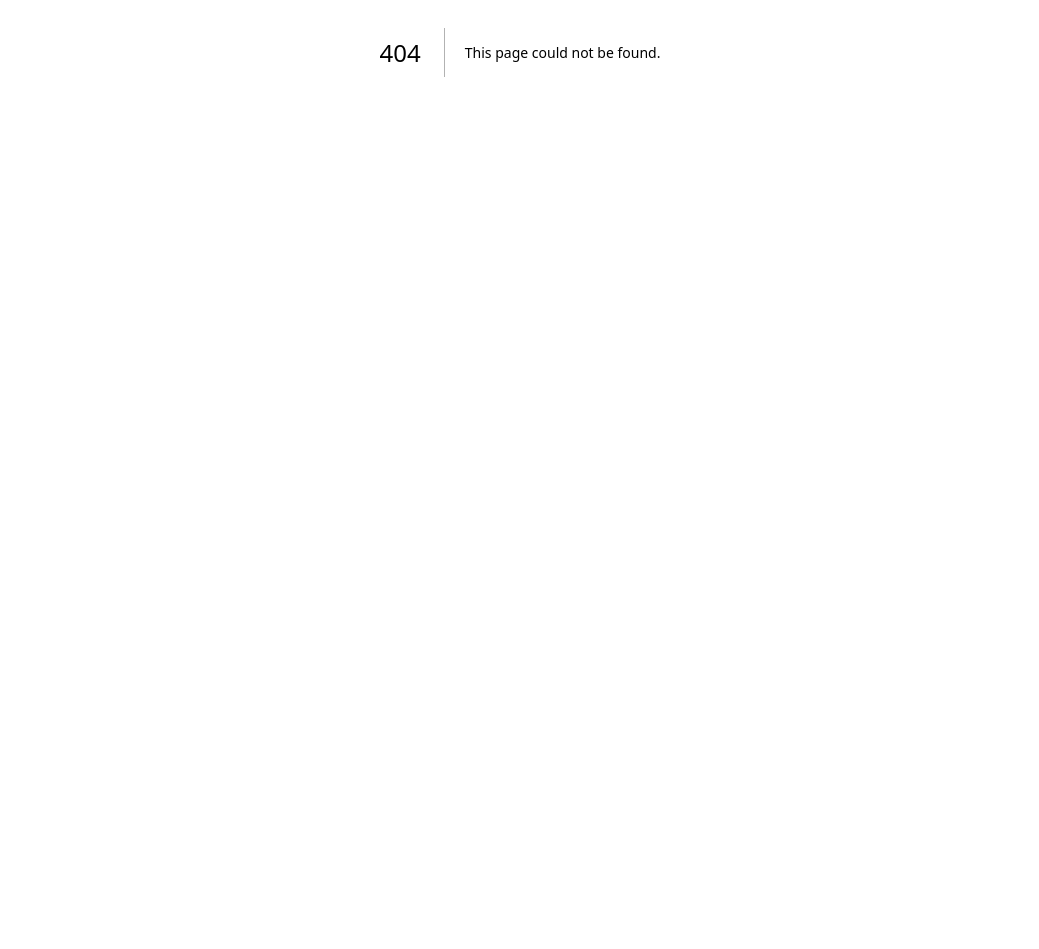
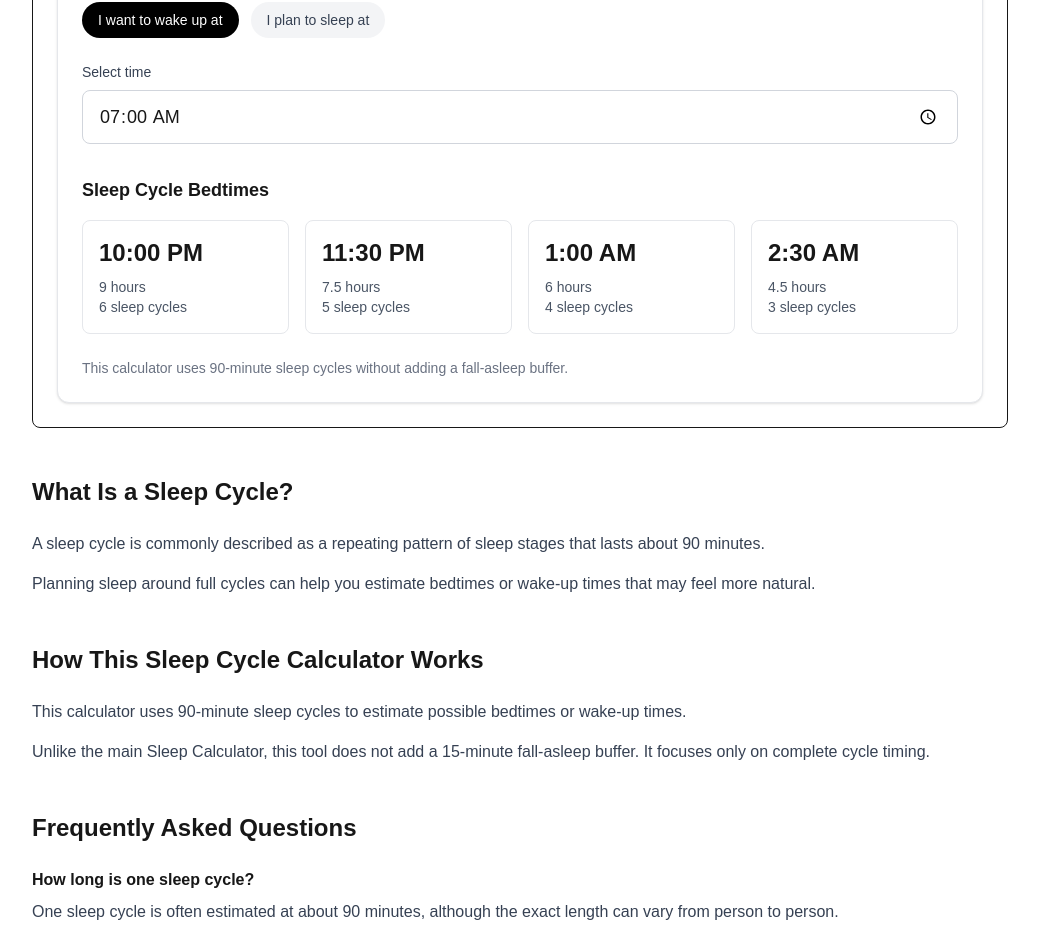
Before and after one commit to Lee-ciang/sleep-pilates-tools, a Next.js app: page /sleep-cycle-calculator in a window 1280 px wide. Before the commit this address had no page. Shown: the part 348-1297 px from the top of the page, without its empty margins (120-1159 px from the left). Before the commit the page ends 800 px from the top, so only its background shows below. Built offline with nearby package versions, Linux system fonts and the light colour scheme.

Commit message:
Build Sleep Cycle Calculator

```diff
--- a/app/page.tsx
+++ b/app/page.tsx
@@ -42,7 +42,14 @@ export default function Home() {
   </a>
 </li>
             <li>Stretch Routine Generator</li>
-            <li>Sleep Cycle Calculator</li>
+            <li>
+  <a
+    href="/sleep-cycle-calculator"
+    className="text-blue-600 hover:underline"
+  >
+    Sleep Cycle Calculator
+  </a>
+</li>
           </ul>
         </section>
       </div>
--- /dev/null
+++ b/app/sleep-cycle-calculator/page.tsx
@@ -0,0 +1,163 @@
+import type { Metadata } from "next";
+import SleepCycleCalculator from "@/components/SleepCycleCalculator";
+
+export const metadata: Metadata = {
+  title: "Sleep Cycle Calculator | Plan Around 90-Minute Cycles",
+  description:
+    "Use this free sleep cycle calculator to estimate ideal bedtimes and wake-up times based on 90-minute sleep cycles.",
+};
+
+export default function SleepCycleCalculatorPage() {
+  return (
+    <main className="min-h-screen bg-white">
+      <div className="mx-auto max-w-5xl px-6 py-16">
+        <a
+          href="/"
+          className="text-sm font-medium text-blue-600 hover:underline"
+        >
+          ← Back to all tools
+        </a>
+
+        <h1 className="mt-6 text-4xl font-bold">
+          Sleep Cycle Calculator
+        </h1>
+
+        <p className="mt-4 text-lg text-gray-600">
+          Calculate recommended sleep and wake times using 90-minute sleep
+          cycles.
+        </p>
+
+        <section className="mt-12 rounded-lg border p-6">
+          <h2 className="text-2xl font-semibold">
+            Calculator
+          </h2>
+
+          <div className="mt-6">
+  <SleepCycleCalculator />
+</div>
+        </section>
+
+        <section className="mt-12">
+  <h2 className="text-2xl font-semibold">
+    What Is a Sleep Cycle?
+  </h2>
+
+  <div className="mt-6 space-y-4 text-gray-700">
+    <p>
+      A sleep cycle is commonly described as a repeating pattern of sleep
+      stages that lasts about 90 minutes.
+    </p>
+
+    <p>
+      Planning sleep around full cycles can help you estimate bedtimes or
+      wake-up times that may feel more natural.
+    </p>
+  </div>
+</section>
+
+<section className="mt-12">
+  <h2 className="text-2xl font-semibold">
+    How This Sleep Cycle Calculator Works
+  </h2>
+
+  <div className="mt-6 space-y-4 text-gray-700">
+    <p>
+      This calculator uses 90-minute sleep cycles to estimate possible
+      bedtimes or wake-up times.
+    </p>
+
+    <p>
+      Unlike the main Sleep Calculator, this tool does not add a 15-minute
+      fall-asleep buffer. It focuses only on complete cycle timing.
+    </p>
+  </div>
+</section>
+
+<section className="mt-12">
+  <h2 className="text-2xl font-semibold">
+    Frequently Asked Questions
+  </h2>
+
+  <div className="mt-6 space-y-6">
+    <div>
+      <h3 className="font-semibold">
+        How long is one sleep cycle?
+      </h3>
+
+      <p className="mt-2 text-gray-700">
+        One sleep cycle is often estimated at about 90 minutes, although
+        the exact length can vary from person to person.
+      </p>
+    </div>
+
+    <div>
+      <h3 className="font-semibold">
+        Is this different from the Sleep Calculator?
+      </h3>
+
+      <p className="mt-2 text-gray-700">
+        Yes. The Sleep Calculator includes a 15-minute fall-asleep buffer,
+        while this Sleep Cycle Calculator focuses only on 90-minute cycles.
+      </p>
+    </div>
+
+    <div>
+      <h3 className="font-semibold">
+        How many sleep cycles should I aim for?
+      </h3>
+
+      <p className="mt-2 text-gray-700">
+        Many adults plan around 4 to 6 sleep cycles, depending on their
+        schedule and sleep needs.
+      </p>
+    </div>
+  </div>
+</section>
+
+<section className="mt-12">
+  <h2 className="text-2xl font-semibold">
+    Related Sleep Tools
+  </h2>
+
+  <div className="mt-6 grid gap-4 sm:grid-cols-3">
+    <a
+      href="/sleep-calculator"
+      className="rounded-lg border border-gray-200 p-5 hover:border-blue-300"
+    >
+      <h3 className="font-semibold">
+        Sleep Calculator
+      </h3>
+      <p className="mt-2 text-sm text-gray-600">
+        Find recommended bedtimes or wake-up times with a fall-asleep buffer.
+      </p>
+    </a>
+
+    <a
+      href="/sleep-debt-calculator"
+      className="rounded-lg border border-gray-200 p-5 hover:border-blue-300"
+    >
+      <h3 className="font-semibold">
+        Sleep Debt Calculator
+      </h3>
+      <p className="mt-2 text-sm text-gray-600">
+        Estimate how much sleep you may be missing over time.
+      </p>
+    </a>
+
+    <a
+      href="/nap-calculator"
+      className="rounded-lg border border-gray-200 p-5 hover:border-blue-300"
+    >
+      <h3 className="font-semibold">
+        Nap Calculator
+      </h3>
+      <p className="mt-2 text-sm text-gray-600">
+        Find a practical nap length based on your schedule.
+      </p>
+    </a>
+  </div>
+</section>
+      </div>
+    </main>
+  );
+}
--- /dev/null
+++ b/components/SleepCycleCalculator.tsx
@@ -0,0 +1,138 @@
+"use client";
+
+import { useMemo, useState } from "react";
+
+type Mode = "wake" | "bed";
+
+type CycleResult = {
+  time: string;
+  cycles: number;
+  duration: string;
+};
+
+const CYCLE_MINUTES = 90;
+const RECOMMENDED_CYCLES = [6, 5, 4, 3];
+
+function parseTimeToDate(time: string) {
+  const [hours, minutes] = time.split(":").map(Number);
+  const date = new Date();
+
+  date.setHours(hours, minutes, 0, 0);
+
+  return date;
+}
+
+function formatTime(date: Date) {
+  return date.toLocaleTimeString("en-US", {
+    hour: "numeric",
+    minute: "2-digit",
+  });
+}
+
+function formatDuration(cycles: number) {
+  const totalMinutes = cycles * CYCLE_MINUTES;
+  const hours = totalMinutes / 60;
+
+  return `${hours} hours`;
+}
+
+function calculateResults(mode: Mode, time: string): CycleResult[] {
+  const baseDate = parseTimeToDate(time);
+
+  return RECOMMENDED_CYCLES.map((cycles) => {
+    const resultDate = new Date(baseDate);
+    const totalCycleMinutes = cycles * CYCLE_MINUTES;
+
+    if (mode === "wake") {
+      resultDate.setMinutes(resultDate.getMinutes() - totalCycleMinutes);
+    } else {
+      resultDate.setMinutes(resultDate.getMinutes() + totalCycleMinutes);
+    }
+
+    return {
+      time: formatTime(resultDate),
+      cycles,
+      duration: formatDuration(cycles),
+    };
+  });
+}
+
+export default function SleepCycleCalculator() {
+  const [mode, setMode] = useState<Mode>("wake");
+  const [time, setTime] = useState("07:00");
+
+  const results = useMemo(() => calculateResults(mode, time), [mode, time]);
+
+  return (
+    <div className="rounded-xl border border-gray-200 bg-white p-6 shadow-sm">
+      <div className="flex flex-col gap-3 sm:flex-row">
+        <button
+          className={`rounded-full px-4 py-2 text-sm font-medium ${
+            mode === "wake"
+              ? "bg-black text-white"
+              : "bg-gray-100 text-gray-700"
+          }`}
+          onClick={() => setMode("wake")}
+        >
+          I want to wake up at
+        </button>
+
+        <button
+          className={`rounded-full px-4 py-2 text-sm font-medium ${
+            mode === "bed"
+              ? "bg-black text-white"
+              : "bg-gray-100 text-gray-700"
+          }`}
+          onClick={() => setMode("bed")}
+        >
+          I plan to sleep at
+        </button>
+      </div>
+
+      <label className="mt-6 block text-sm font-medium text-gray-700">
+        Select time
+      </label>
+
+      <input
+        type="time"
+        value={time}
+        onChange={(event) => setTime(event.target.value)}
+        className="mt-2 w-full rounded-lg border border-gray-300 px-4 py-3 text-lg"
+      />
+
+      <div className="mt-8">
+        <h3 className="text-lg font-semibold">
+          {mode === "wake"
+            ? "Sleep Cycle Bedtimes"
+            : "Sleep Cycle Wake-Up Times"}
+        </h3>
+
+        <div className="mt-4 grid gap-4 sm:grid-cols-4">
+          {results.map((result) => (
+            <div
+              key={`${result.time}-${result.cycles}`}
+              className="rounded-lg border border-gray-200 p-4"
+            >
+              <p className="text-2xl font-bold">
+                {result.time}
+              </p>
+
+              <p className="mt-2 text-sm text-gray-600">
+                {result.duration}
+              </p>
+
+              <p className="text-sm text-gray-600">
+                {result.cycles} sleep cycles
+              </p>
+            </div>
+          ))}
+        </div>
+      </div>
+
+      <p className="mt-6 text-sm text-gray-500">
+        This calculator uses 90-minute sleep cycles without adding a
+        fall-asleep buffer.
+      </p>
+    </div>
+  );
+}
```
